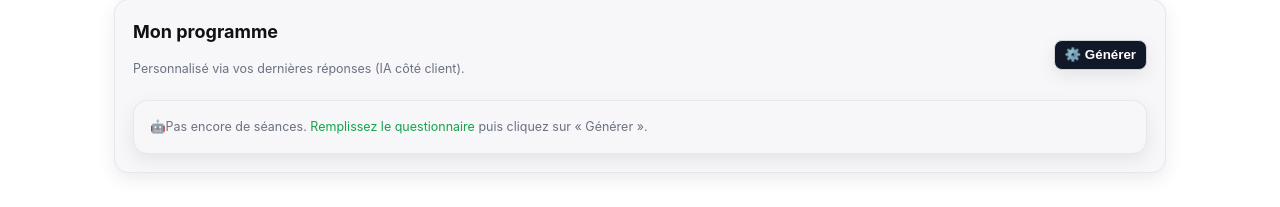
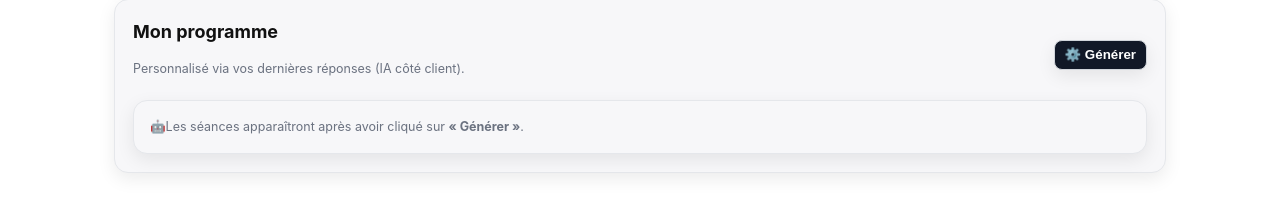
Before and after one commit to lebasquelyza/appli-files, a Next.js app in the folder apps/web/: page /dashboard/profile in a window 1280 px wide. Shown: the part 332-539 px from the top of the page. Built offline with nearby package versions, Linux system fonts and the light colour scheme; no server answers.

Commit message:
Update GenerateClient.tsx

```diff
--- a/apps/web/app/dashboard/profile/GenerateClient.tsx
+++ b/apps/web/app/dashboard/profile/GenerateClient.tsx
@@ -1,14 +1,13 @@
-
 "use client";
 
 import { useState } from "react";
 import type { AiSession as AiSessionT, Profile as ProfileT } from "../../../lib/coach/ai";
-// ✅ Utilise le fichier corrigé (index.ts)
 import { planProgrammeFromProfile } from "../../../lib/coach/beton";
 
 type Props = {
   email?: string;
   questionnaireBase: string;
+  /** Ignoré désormais pour n'afficher les séances qu'après clic */
   initialSessions?: AiSessionT[];
 };
 
@@ -98,15 +97,17 @@ function inferMaxSessionsFromText(text?: string | null): number | undefined {
 
 /* ================================================================ */
 
-export default function GenerateClient({ email, questionnaireBase, initialSessions = [] }: Props) {
+export default function GenerateClient({ email, questionnaireBase }: Props) {
   const [loading, setLoading] = useState(false);
-  const [sessions, setSessions] = useState<AiSessionT[]>(initialSessions);
+  const [sessions, setSessions] = useState<AiSessionT[]>([]); // 👈 démarrage vide
   const [error, setError] = useState<string>("");
+  const [hasGenerated, setHasGenerated] = useState(false);    // 👈 gate d'affichage
 
   async function onGenerate() {
     try {
       setLoading(true);
       setError("");
+      setHasGenerated(true); // le clic déclenche l'autorisation d'affichage
 
       const url = email ? `/api/answers?email=${encodeURIComponent(email)}` : `/api/answers`;
       const res = await fetch(url, { cache: "no-store" });
@@ -128,7 +129,7 @@ export default function GenerateClient({ email, questionnaireBase, initialSessio
         );
       const daysPerWeek = Math.max(1, Math.min(6, structuredDays ?? inferred ?? 3));
 
-      // ✅ Objectif brut : on couvre plusieurs sources coté client
+      // Objectif brut : sources multiples
       const objectifBrut =
         baseProfile.objectif ??
         answers?.["objectif"] ??
@@ -177,6 +178,8 @@ export default function GenerateClient({ email, questionnaireBase, initialSessio
     }
   }
 
+  const showList = hasGenerated && sessions && sessions.length > 0;
+
   return (
     <section className="section" style={{ marginTop: 12 }}>
       <div
@@ -210,20 +213,18 @@ export default function GenerateClient({ email, questionnaireBase, initialSessio
         </div>
       )}
 
-      {(!sessions || sessions.length === 0) ? (
+      {!showList && (
         <div className="card text-sm" style={{ color: "#6b7280" }}>
           <div className="flex items-center gap-3">
             <span className="inline-flex h-8 w-8 items-center justify-center rounded-full bg-muted">🤖</span>
             <span>
-              Pas encore de séances.{" "}
-              <a className="link underline" href={questionnaireBase}>
-                Remplissez le questionnaire
-              </a>{" "}
-              puis cliquez sur « Générer ».
+              Les séances apparaîtront après avoir cliqué sur <strong>« Générer »</strong>.
             </span>
           </div>
         </div>
-      ) : (
+      )}
+
+      {showList && (
         <ul className="space-y-2 list-none pl-0">
           {sessions.map((s) => {
             const qp = new URLSearchParams({
```
